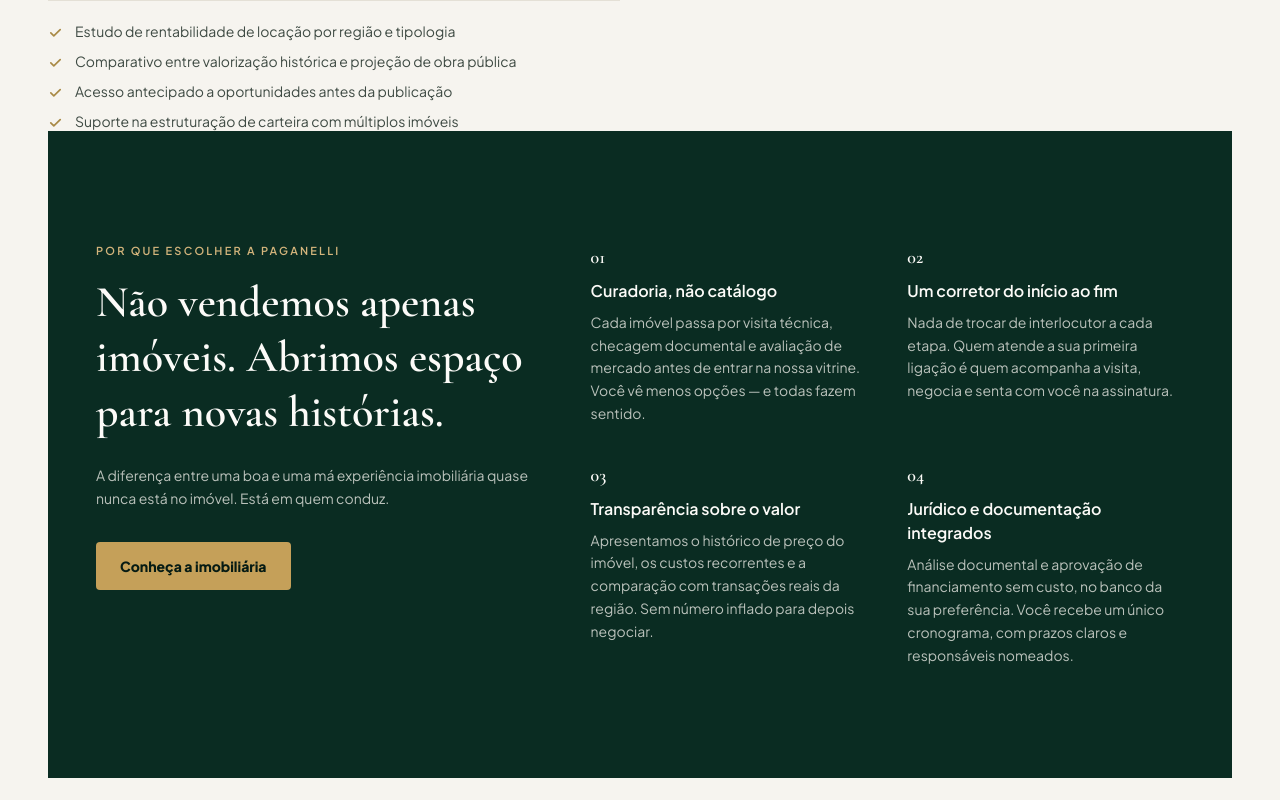
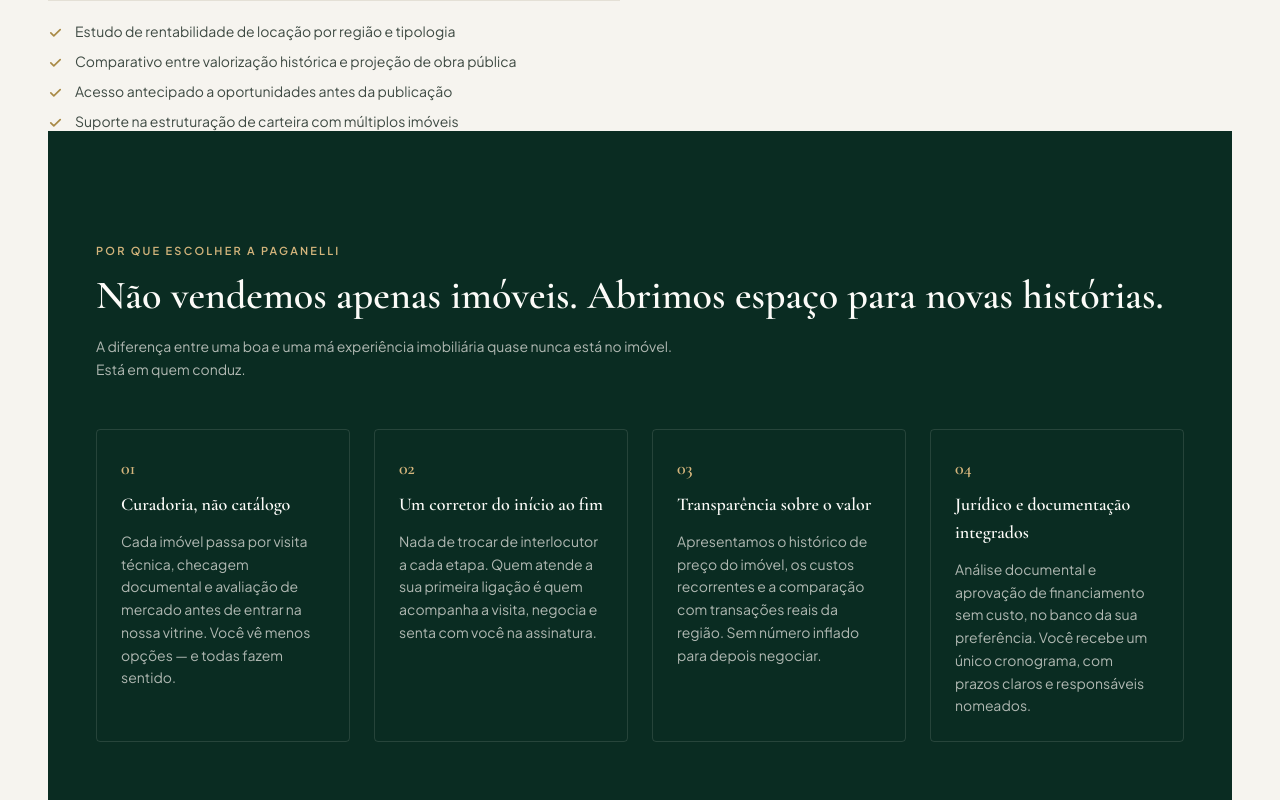
Before and after one commit to alanrisso-coder/paganelliimoveis, a Next.js app in the folder plataforma/: page /servicos in a window 1280 px wide. Shown: the part 1400-2200 px from the top of the page. Built offline with nearby package versions, Linux system fonts and the light colour scheme.

Commit message:
Reformatar seção Por que escolher com layout de cards alinhado

```diff
--- a/plataforma/src/app/(site)/servicos/page.tsx
+++ b/plataforma/src/app/(site)/servicos/page.tsx
@@ -122,58 +122,45 @@
         </div>
 
       {/* ------------------------------------------------- Por que escolher */}
-      <section className="bg-verde-900 text-areia-100">
-        <div className="container-paganelli grid gap-14 py-20 lg:grid-cols-[0.85fr_1.15fr] lg:py-28">
-          <div>
-            <p className="eyebrow text-dourado-400">Por que escolher a Paganelli</p>
-            <h2 className="mt-4 font-display text-3xl leading-tight text-areia-50 lg:text-[2.75rem]">
-              Não vendemos apenas imóveis. Abrimos espaço para novas histórias.
-            </h2>
-            <p className="mt-6 max-w-md text-sm leading-relaxed text-areia-100/75">
-              A diferença entre uma boa e uma má experiência imobiliária quase nunca está no
-              imóvel. Está em quem conduz.
-            </p>
-            <Link
-              href="/sobre"
-              className="mt-8 inline-block rounded-sm bg-dourado-500 px-6 py-3.5 text-sm font-extrabold text-verde-950 transition-colors hover:bg-dourado-400"
-            >
-              Conheça a imobiliária
-            </Link>
-          </div>
+      <section className="bg-verde-900 py-20 text-areia-100 lg:py-28">
+        <div className="container-paganelli">
+          <p className="eyebrow text-dourado-400">Por que escolher a Paganelli</p>
+          <h2 className="mt-3 font-display text-3xl text-areia-50 lg:text-[2.5rem]">
+            Não vendemos apenas imóveis. Abrimos espaço para novas histórias.
+          </h2>
+          <p className="mt-4 max-w-xl text-sm leading-relaxed text-areia-100/70">
+            A diferença entre uma boa e uma má experiência imobiliária quase nunca está no imóvel. Está em quem conduz.
+          </p>
 
-          <ul className="grid gap-x-10 gap-y-9 sm:grid-cols-2">
-            <li>
-              <p className="font-display text-lg text-areia-50">01</p>
-              <h3 className="mt-2 text-base font-bold text-areia-50">Curadoria, não catálogo</h3>
-              <p className="mt-2 text-sm leading-relaxed text-areia-100/75">
-                Cada imóvel passa por visita técnica, checagem documental e avaliação de mercado antes de entrar na
-                nossa vitrine. Você vê menos opções — e todas fazem sentido.
-              </p>
-            </li>
-            <li>
-              <p className="font-display text-lg text-areia-50">02</p>
-              <h3 className="mt-2 text-base font-bold text-areia-50">Um corretor do início ao fim</h3>
-              <p className="mt-2 text-sm leading-relaxed text-areia-100/75">
-                Nada de trocar de interlocutor a cada etapa. Quem atende a sua primeira ligação é quem
-                acompanha a visita, negocia e senta com você na assinatura.
-              </p>
-            </li>
-            <li>
-              <p className="font-display text-lg text-areia-50">03</p>
-              <h3 className="mt-2 text-base font-bold text-areia-50">Transparência sobre o valor</h3>
-              <p className="mt-2 text-sm leading-relaxed text-areia-100/75">
-                Apresentamos o histórico de preço do imóvel, os custos recorrentes e a comparação com transações reais
-                da região. Sem número inflado para depois negociar.
-              </p>
-            </li>
-            <li>
-              <p className="font-display text-lg text-areia-50">04</p>
-              <h3 className="mt-2 text-base font-bold text-areia-50">Jurídico e documentação integrados</h3>
-              <p className="mt-2 text-sm leading-relaxed text-areia-100/75">
-                Análise documental e aprovação de financiamento sem custo, no banco da sua preferência. Você recebe um
-                único cronograma, com prazos claros e responsáveis nomeados.
-              </p>
-            </li>
+          <ul className="mt-12 grid gap-6 sm:grid-cols-2 lg:grid-cols-4">
+            {[
+              {
+                numero: "01",
+                titulo: "Curadoria, não catálogo",
+                texto: "Cada imóvel passa por visita técnica, checagem documental e avaliação de mercado antes de entrar na nossa vitrine. Você vê menos opções — e todas fazem sentido."
+              },
+              {
+                numero: "02",
+                titulo: "Um corretor do início ao fim",
+                texto: "Nada de trocar de interlocutor a cada etapa. Quem atende a sua primeira ligação é quem acompanha a visita, negocia e senta com você na assinatura."
+              },
+              {
+                numero: "03",
+                titulo: "Transparência sobre o valor",
+                texto: "Apresentamos o histórico de preço do imóvel, os custos recorrentes e a comparação com transações reais da região. Sem número inflado para depois negociar."
+              },
+              {
+                numero: "04",
+                titulo: "Jurídico e documentação integrados",
+                texto: "Análise documental e aprovação de financiamento sem custo, no banco da sua preferência. Você recebe um único cronograma, com prazos claros e responsáveis nomeados."
+              }
+            ].map((item) => (
+              <li key={item.numero} className="rounded-sm border border-areia-100/12 p-6">
+                <p className="font-display text-lg text-dourado-400">{item.numero}</p>
+                <h3 className="mt-2 font-display text-lg text-areia-50">{item.titulo}</h3>
+                <p className="mt-3 text-sm leading-relaxed text-areia-100/70">{item.texto}</p>
+              </li>
+            ))}
           </ul>
         </div>
       </section>
```
